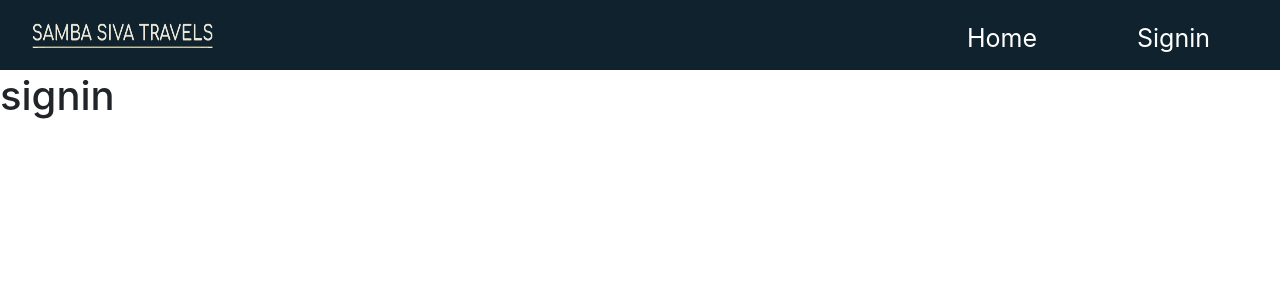
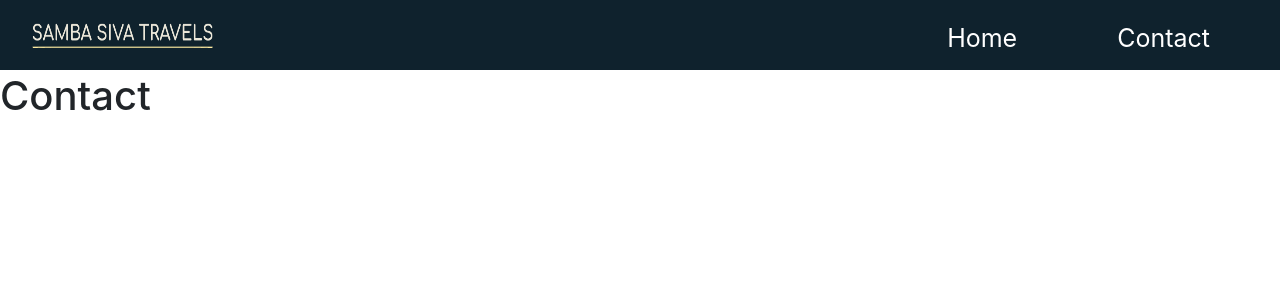
Before and after one commit to vamsi1133/sambasivatravels, a Next.js app: page /contact in a window 1280 px wide. Shown: the top 300 px of the page. Built offline with nearby package versions, Linux system fonts and the light colour scheme.

Commit message:
added contact page

```diff
--- a/components/Navigation/NavigationItems/NavigationItems.js
+++ b/components/Navigation/NavigationItems/NavigationItems.js
@@ -8,7 +8,7 @@ const navitems = props => {
     return (
             <ul onClick={props.clicked} className={classes.NavigationItems}>
                 <NavItem link="">Home</NavItem>
-                <NavItem link="Authentication">Signin</NavItem>
+                <NavItem link="contact">Contact</NavItem>
             </ul>
     )
 }
--- a/pages/contact.js
+++ b/pages/contact.js
@@ -3,7 +3,7 @@ import React from "react";
 const signin = () => {
     return(
         <h1>
-            signin
+            Contact
         </h1>
     )
 }
```
Also changed, not shown: components/Car/Car.js (+9 -1 lines).
